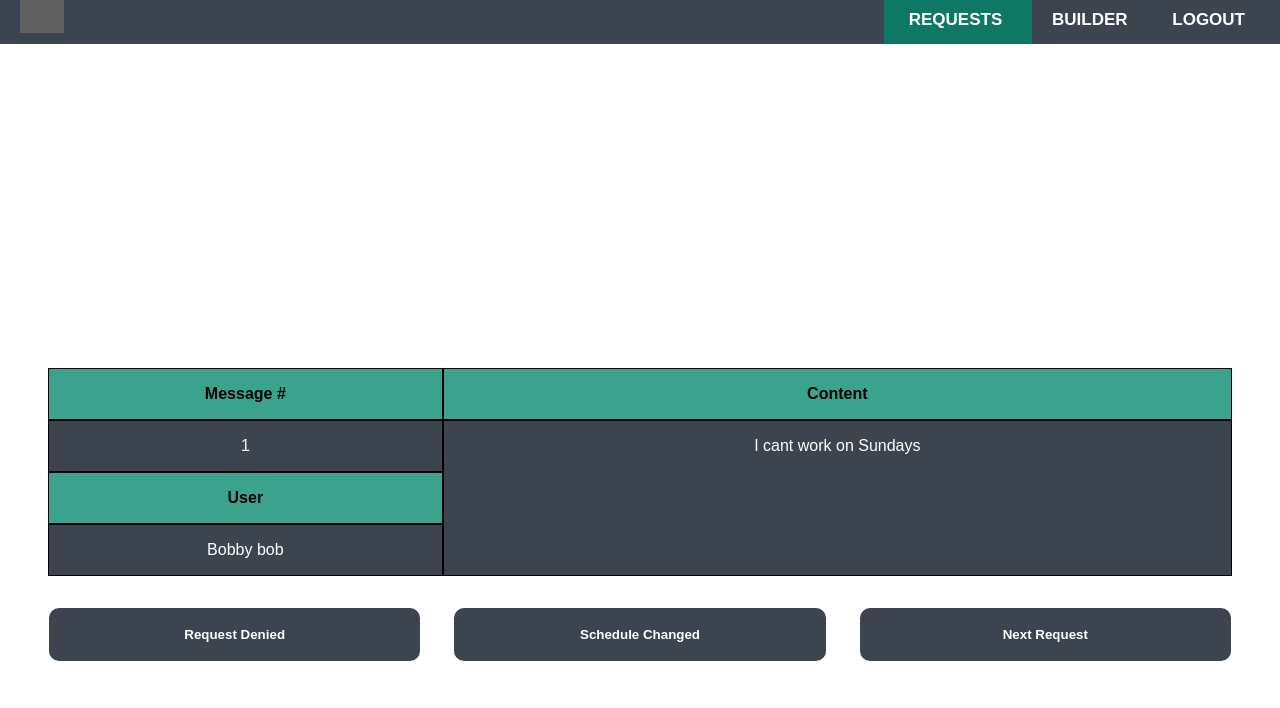
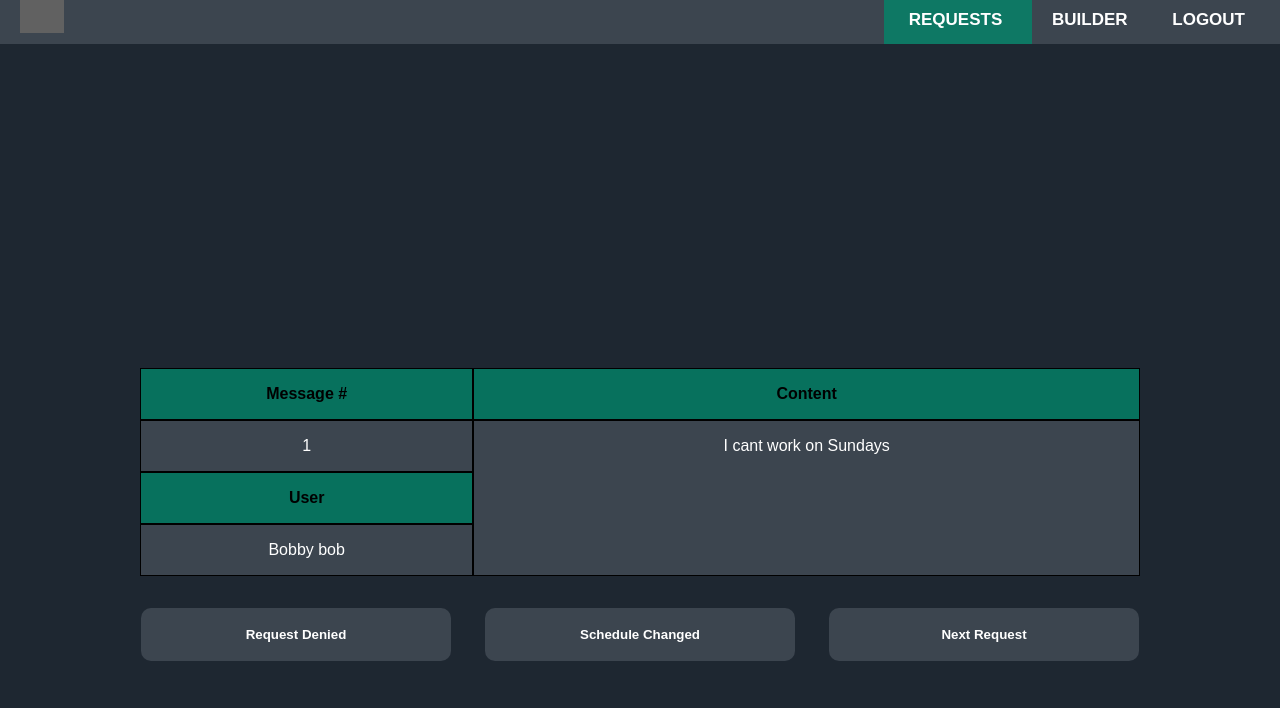
Before and after one commit to Ty-Irving/Schedule_Viewer, a PHP site: page /HTML/requests.html in a window 1280 px wide. Shown: the top 708 px of the page. Run offline with PHP 8.4, Linux system fonts and the light colour scheme; grey boxes are pictures that could not be loaded.

Commit message:
background color and max width
changed request box max width and added in a new background colour for the darkmode enthusiasts

```diff
--- a/CSS/styles.css
+++ b/CSS/styles.css
@@ -2,6 +2,7 @@
 
 body {
     margin: 0;
+    background-color: #1e2731;
 }
 
 
--- a/HTML/requests.html
+++ b/HTML/requests.html
@@ -20,7 +20,6 @@
     <div class="requests">
         <div class="request-item">
             <div class = "request-content">
-
                 <div class="table-header"><p>Message #</p></div>
                 <div class="table-header grid-row-3"><p>User</p></div>
                 <div class="table-header" style="grid-column: span 2"><p>Content</p></div>
@@ -43,6 +42,9 @@
 <style type="text/css">
     .request-item {
         display: grid;
+        max-width: 1000px;
+        margin-left: auto;
+        margin-right: auto;
         grid-template-columns: repeat(3, 1fr);
         gap: 2rem;
         padding: 3rem
```
